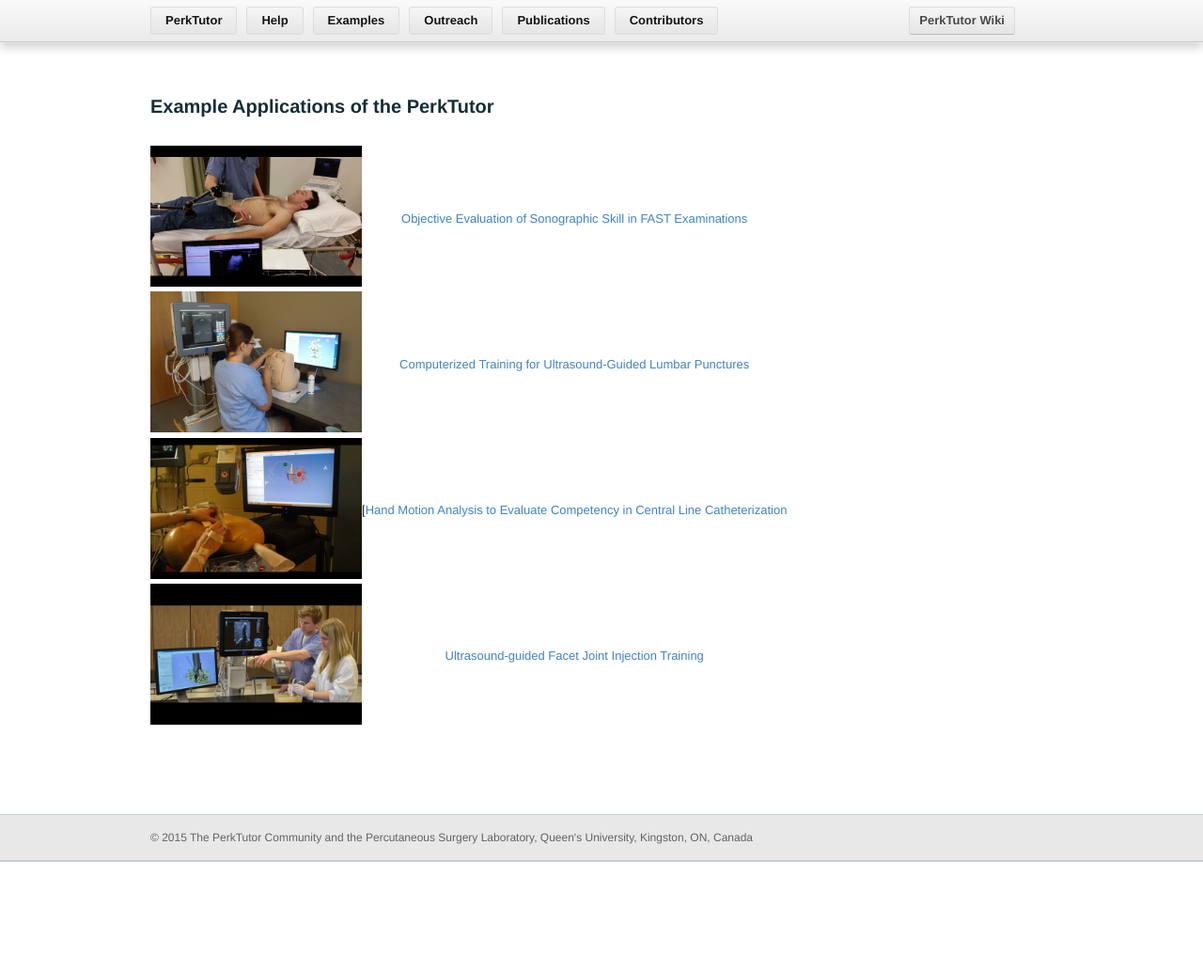
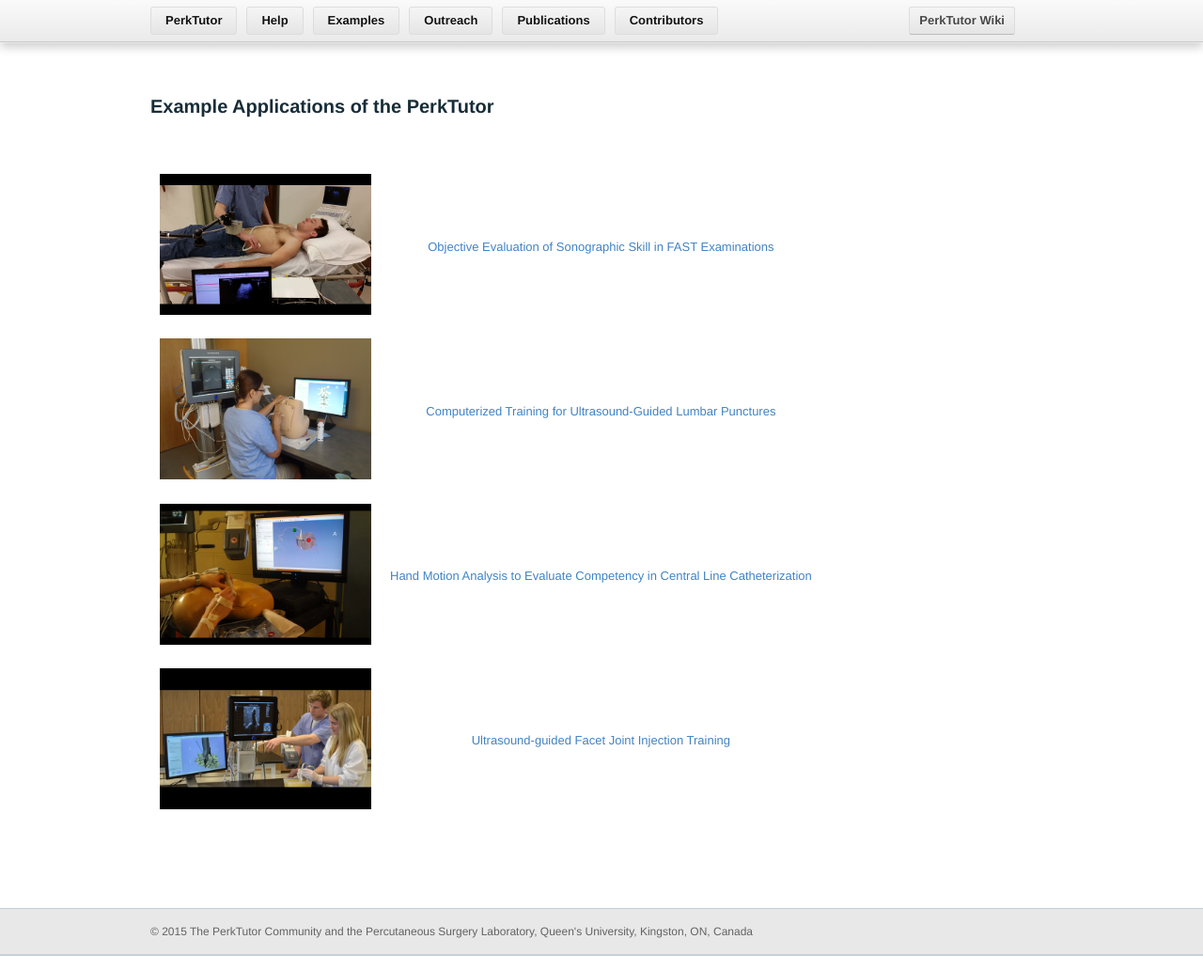
Before and after one commit to PerkTutor/perktutor.github.io, a Jekyll site: the page built from Examples.md, in a window 1280 px wide. Shown: the whole page at 94% size. Built offline with Jekyll 4.4.1, drawn with Linux system fonts in a browser that asks for light colours; before the commit the page ends 932 px from its top, so only the background shows below that.

Commit message:
WIP: Fixing Examples table style.

```diff
--- a/Examples.md
+++ b/Examples.md
@@ -7,5 +7,5 @@
 | -- | -- |
 | ![Fast Ultrasound](images/FastUltrasound.png) | [Objective Evaluation of Sonographic Skill in FAST Examinations](FastUltrasound.html) |
 | ![Lumbar Puncture](images/LumbarPuncture.png) | [Computerized Training for Ultrasound-Guided Lumbar Punctures](LumbarPuncture.html) |
-| ![Central Line](images/CentralLine.png) | [[Hand Motion Analysis to Evaluate Competency in Central Line Catheterization](CentralLine.html) |
+| ![Central Line](images/CentralLine.png) | [Hand Motion Analysis to Evaluate Competency in Central Line Catheterization](CentralLine.html) |
 | ![Facet Joint Puncture](images/FacetJoint.png) | [Ultrasound-guided Facet Joint Injection Training](FacetJoint.html) |
--- a/css/pages.css
+++ b/css/pages.css
@@ -39,7 +39,8 @@
 .examples-table td, th {
     vertical-align: middle;
     text-align: center;
-    border:0px;
+    border: 0px;
+    padding: 10px;
 }
 
 .examples-table img {
```
